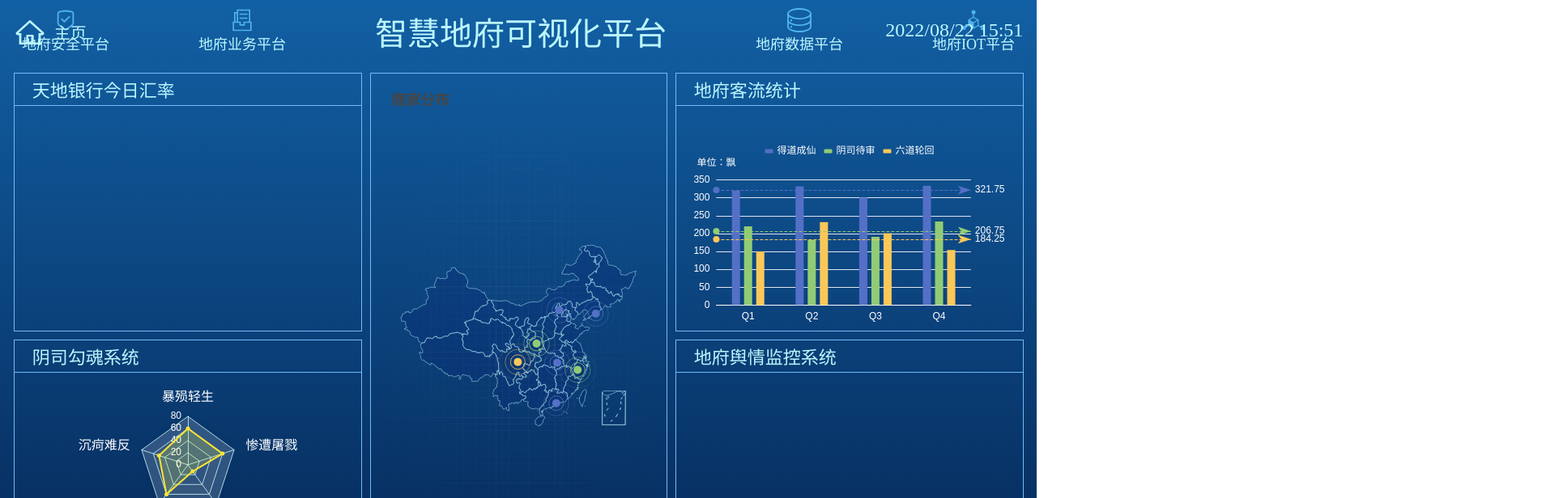
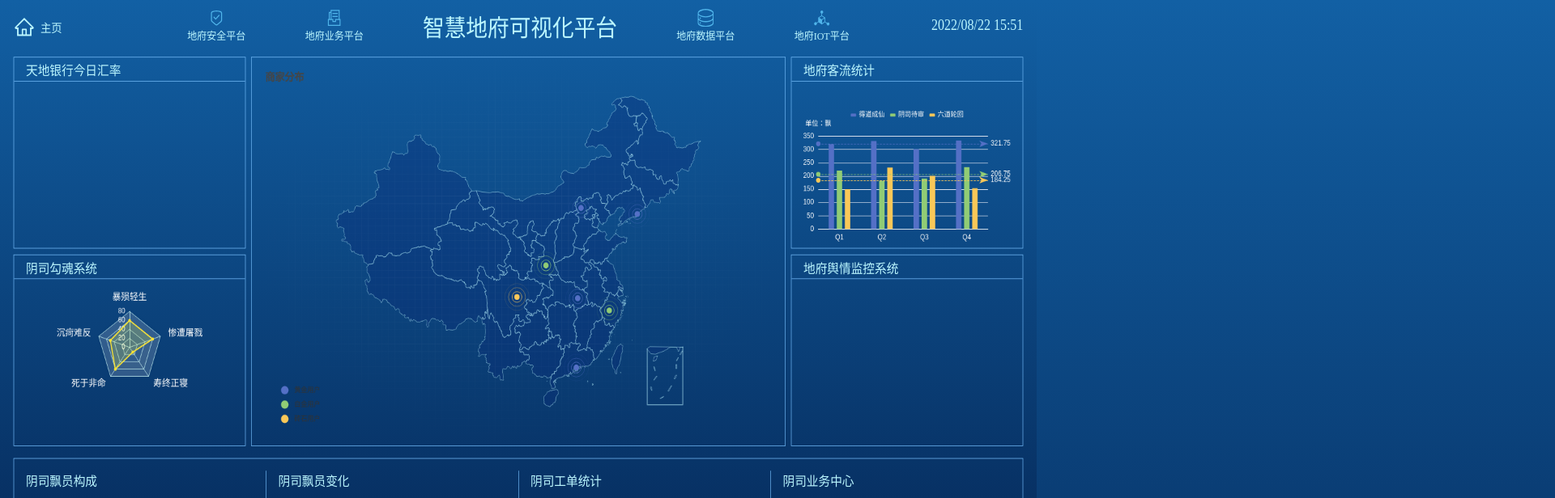
Before and after one commit to lengyibai/hell-data-visualization, a Vue app: page / in a window 1280 px wide. Shown: the top 616 px of the page at 81% size, 1920 px wide, since content can reach past the window. Built offline with nearby package versions, Linux system fonts and the light colour scheme.

Commit message:
使用全屏缩放适配方案

```diff
--- a/src/App.vue
+++ b/src/App.vue
@@ -1,5 +1,11 @@
 <template>
-  <div id="app">
+  <div
+    id="app"
+    :style="{
+      width: $width + 'px',
+      height: $height + 'px',
+    }"
+  >
     <router-view />
   </div>
 </template>
@@ -7,9 +13,6 @@
 <style lang="less">
 #app {
   position: relative;
-  width: 100vw;
-  height: 100vh;
-  overflow: hidden;
   background-image: linear-gradient(180deg, #1260a4 0%, #042351 100%);
 }
 </style>
--- a/src/main.js
+++ b/src/main.js
@@ -8,7 +8,10 @@ import "@/style/css-variable.css";
 import "@/components/index.js";
 
 import * as echarts from "echarts";
+
 Vue.prototype.$echarts = echarts;
+Vue.prototype.$width = 1920;
+Vue.prototype.$height = 1080;
 
 Vue.config.productionTip = false;
 
--- a/src/views/Home/index.vue
+++ b/src/views/Home/index.vue
@@ -1,11 +1,14 @@
 <template>
-  <div class="Home">
+  <div class="Home" ref="Home">
     <HomeTop />
     <HomeCenter />
     <HomeBottom />
   </div>
 </template>
 <script>
+//#####··········公共方法··········#####//
+// { 防抖 }
+import { $debounceDelay } from "@/utils/lib.js";
 //#####··········子组件··········#####//
 import HomeTop from "./childComps/HomeTop";
 import HomeCenter from "./childComps/HomeCenter";
@@ -13,10 +16,29 @@ import HomeBottom from "./childComps/HomeBottom";
 export default {
   name: "Home",
   data() {
-    return {};
+    return {
+      scale: 1,
+    };
   },
   components: { HomeTop, HomeCenter, HomeBottom },
-  methods: {},
+  methods: {
+    getScale() {
+      let ww = window.innerWidth / this.$width;
+      let wh = window.innerHeight / this.$height;
+      return `${ww},${wh}`;
+    },
+    setScale() {
+      this.scale = this.getScale();
+      if (this.$refs.Home) {
+        this.$refs.Home.style.setProperty("--scale", this.scale);
+      }
+    },
+  },
+  mounted() {
+    this.setScale();
+    // 防抖
+    window.addEventListener("resize", $debounceDelay(this.setScale, 250));
+  },
 };
 </script>
 <style scoped lang="less">
@@ -24,7 +46,9 @@ export default {
   position: relative;
   width: 100%;
   height: 100%;
-  padding: 0.0781rem 0.1302rem 0.026rem;
+  padding: 15px 25px 5px;
   background-image: linear-gradient(180deg, #1260a4 0%, #042351 100%);
+  transform-origin: left top;
+  transform: scale(var(--scale));
 }
 </style>
```
